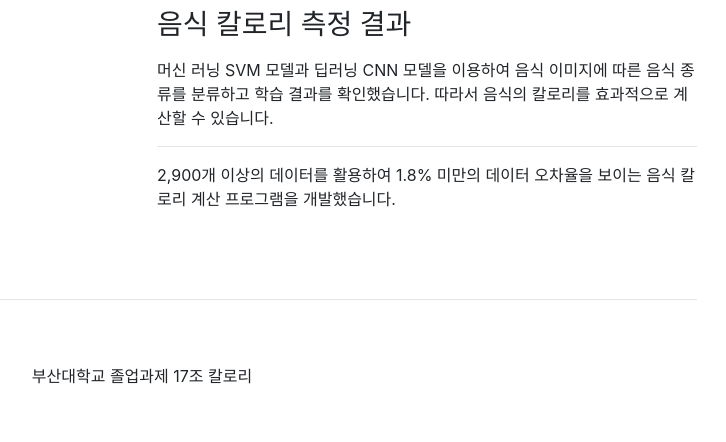
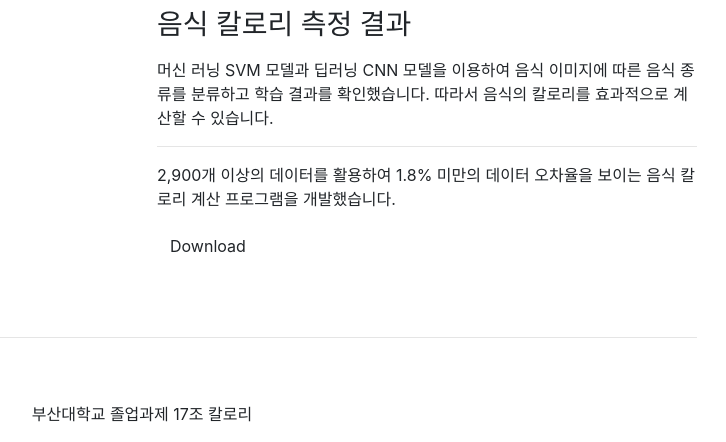
Before and after one commit to tosiktoya/calculate-calories, a Flask app: page / in a window 1280 px wide. Shown: the part 840-1282 px from the top of the page, without its empty margins (498-1224 px from the left). Before the commit the page ends 1224 px from the top, so only its background shows below. Run offline with Flask 2, Linux system fonts and the light colour scheme; some libraries are stand-ins or nearby versions.

Commit message:
download 버튼 다시추가

```diff
--- a/templates/upload.html
+++ b/templates/upload.html
@@ -236,7 +236,7 @@
             <p>2,900개 이상의 데이터를 활용하여 1.8% 미만의 데이터 오차율을 보이는 음식 칼로리 계산 프로그램을 개발했습니다.
 
             </p>
-
+            <a class="btn btn-grey btn-md" href={{ download_path }} download>Download</a>
 
           </div>
 
```
